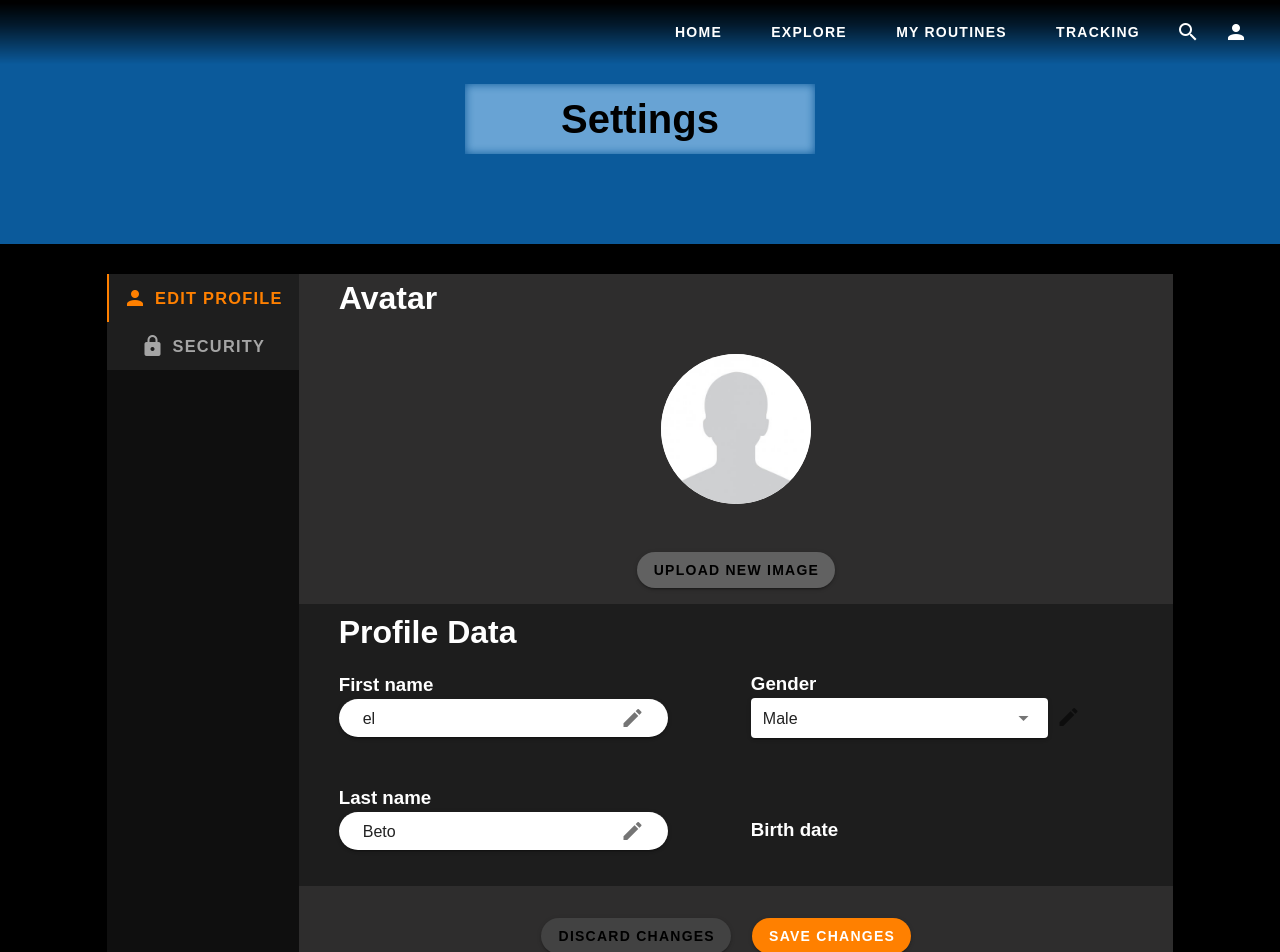
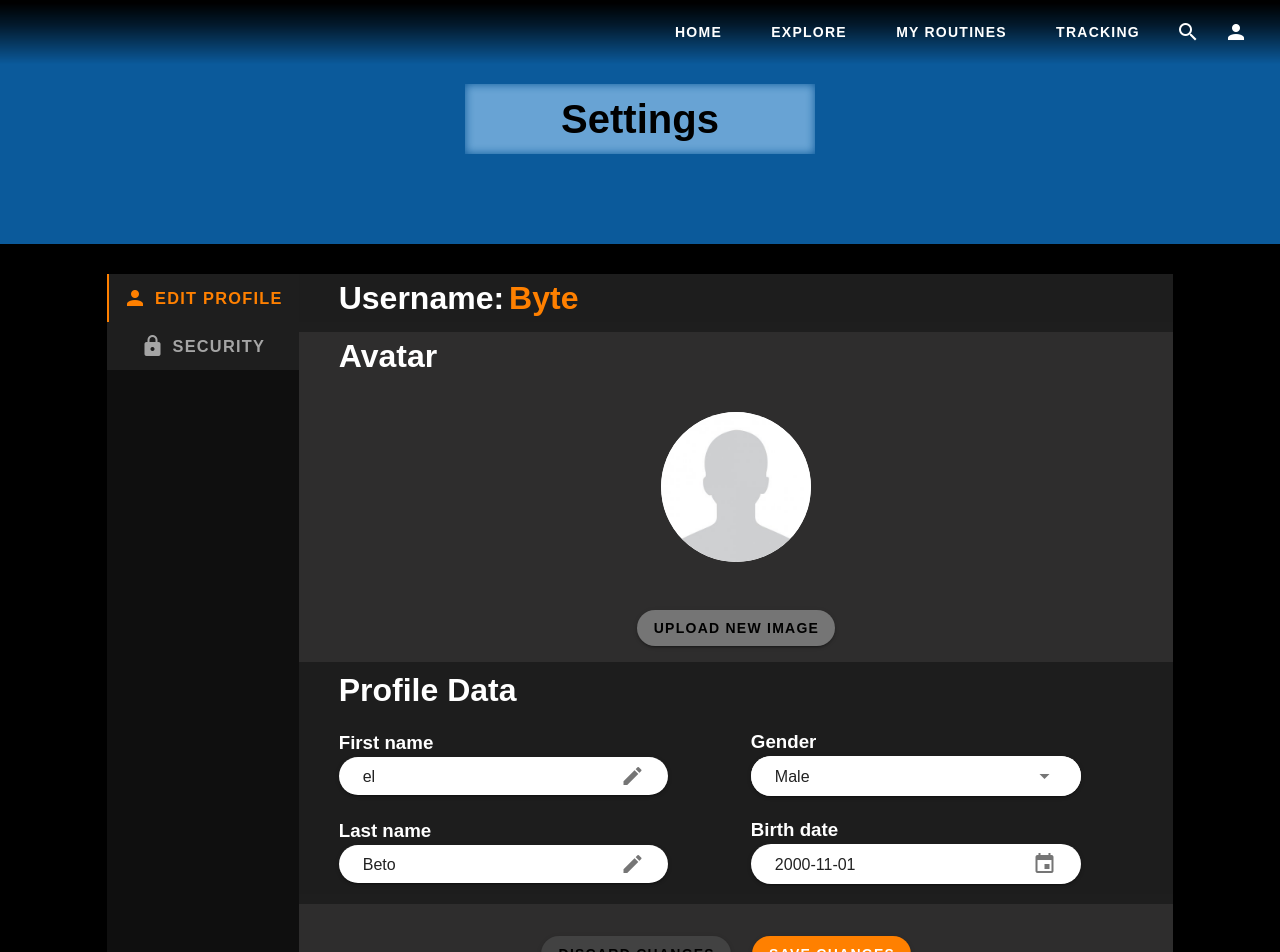
Before and after one commit to gonzaloarca/routina-web, a Vue app in the folder routina/: page /settings in a window 1280 px wide. Shown: the top 952 px of the page. Built offline with nearby package versions, Linux system fonts and the light colour scheme.

Commit message:
terminado settings parte de profile info, faltan cosas en security

```diff
--- /dev/null
+++ b/routina/src/components/DatePicker.vue
@@ -0,0 +1,77 @@
+<template>
+    <div>
+        <v-menu
+        ref="menu"
+        v-model="menu"
+        :close-on-content-click="false"
+        :return-value.sync="date"
+        transition="scale-transition"
+        offset-y
+        min-width="290px"
+      >
+        <template v-slot:activator="{ on, attrs }">
+          <v-text-field
+            v-model="date"
+            append-icon="mdi-calendar"
+            readonly
+            v-bind="attrs"
+            v-on="on"
+            solo
+            dense
+            light
+            filled
+            rounded
+            hide-details
+            style="width:80%;"
+          ></v-text-field>
+        </template>
+        <v-date-picker
+          v-model="date"
+          no-title
+          scrollable
+          color="primary"
+        >
+          <v-spacer></v-spacer>
+          <v-btn
+            text
+            color="primary"
+            @click="menu = false"
+          >
+            Cancel
+          </v-btn>
+          <v-btn
+            text
+            color="primary"
+            @click="$refs.menu.save(date)"
+          >
+            OK
+          </v-btn>
+        </v-date-picker>
+      </v-menu>
+    </div>
+
+</template>
+<script>
+export default {
+    name:"DatePicker",
+    props:{
+        dateNum:{
+            type:Date,
+            required:false,
+        },
+    },
+    data(){
+        return{
+            menu:false,
+            date: this.dateNum.toISOString().substr(0, 10),
+
+        }
+    },
+
+
+};
+</script>
+<style scoped lang="scss">
+@import "../sass/variables";
+
+</style>
--- a/routina/src/views/Settings.vue
+++ b/routina/src/views/Settings.vue
@@ -17,6 +17,13 @@
           <v-tabs-items v-model="tabs">
             <v-tab-item>
               <v-card tile flat>
+                <div class="dark-grey-card">
+                    <div class="pl-5 ml-5" style="display:flex; " >
+                        <h1>Username: </h1>
+                        <div style="width:5px;"></div>
+                        <h1 class="primary--text ">{{user.userName}}</h1>
+                    </div>
+                </div>
                 <div class="light-grey-card">
                   <div class="pl-5 ml-5">
                     <h1>Avatar</h1>
@@ -27,7 +34,7 @@
                           <img :src="require(`../assets/avatar.jpg`)"/>
                       </v-avatar></div>
                   <div class="centered-div pa-4">
-                      <v-btn color="grey darken-2" class="black--text" rounded><h4>Upload new image</h4></v-btn>
+                      <v-btn color="grey darken-1" class="black--text" rounded><h4>Upload new image</h4></v-btn>
                   </div>
                 </div>
                 <div class="dark-grey-card">
@@ -44,6 +51,7 @@
                                append-icon="mdi-pencil"
                                @click:append="editingFirstName=!editingFirstName"
                                solo
+                               hide-details
                                dense
                                rounded
                                light>
@@ -52,18 +60,18 @@
                            <span class="span-fmt">
                                <h3>Gender</h3>
                                <v-select
-                                style="width:80%"
+                                class="white"
+                                style="width:80%;"
                                 v-model="user.gender"
                                 :items="genders"
                                 single-line
-                                :readonly="!false"
-                                append-outer-icon="mdi-pencil"
-                                @click:append="editingGender=!editingGender"
-                                :menu-props="{ offsetY: true, light }"
+                                hide-details
                                 light
                                 dense
+                                rounded
                                 filled
                                 solo
+                                :menu-props="{light:true}"
                                 ></v-select>
                            </span>
                        </div>
@@ -76,21 +84,26 @@
                                 append-icon="mdi-pencil"
                                @click:append="editingLastName=!editingLastName"
                                solo
+                               hide-details
                                dense
                                rounded
                                light>
                                </v-text-field>
                             </span>
-                           <span class="span-fmt"><h3>Birth date</h3></span>
+                           <span class="span-fmt">
+                               <h3>Birth date</h3>
+                               <DatePicker :dateNum="user.date"/>
+                           </span>
                        </div>
                     </div>
-                    <div class="centered-div light-grey-card pa-4">
+
+
+
+                </div>
+                 <div class="centered-div light-grey-card pa-4">
                         <div class="pa-4" style="width:25%"><v-btn color="grey darken-3" class="black--text " rounded ><h4>Discard Changes</h4></v-btn></div>
                         <div class="pa-4" style="width:25%"><v-btn color="primary" class="white--text " rounded ><h4>Save Changes</h4></v-btn></div>
                     </div>
-
-
-                </div>
               </v-card>
             </v-tab-item>
             <v-tab-item>
@@ -135,25 +148,30 @@
 <script>
 // @ is an alias to /src
 import SettingsBanner from "../components/SettingsBanner";
+import DatePicker from "../components/DatePicker"
 
 export default {
   name: "Settings",
-  components: { SettingsBanner },
+  components: { SettingsBanner, DatePicker },
   data() {
     return {
       tabs: null,
       editingFirstName: false,
       editingLastName: false,
-      editingGender: false,
       user:{
           firstName:"el",
           lastName:"Beto",
-          gender:"Male"
+          gender:"Male",
+          userName:"Byte",
+          //ojo que el mes empieza en cero
+          date: new Date("2000","10","01"),
       },
       genders:["Male", "Female", "Other"],
 
     };
-  }
+  },
+
+
 };
 </script>
 
@@ -174,10 +192,15 @@ export default {
 
 .dark-grey-card{
     background-color: rgb(29, 29, 29);
+    margin-bottom:10px;
 }
 .tab-format {
   width: 20%;
   background-color: rgb(15, 15, 15);
+}
+
+.v-input__slot:hover, .v-input:hover {
+    background-color:white !important;
 }
 
 
```
